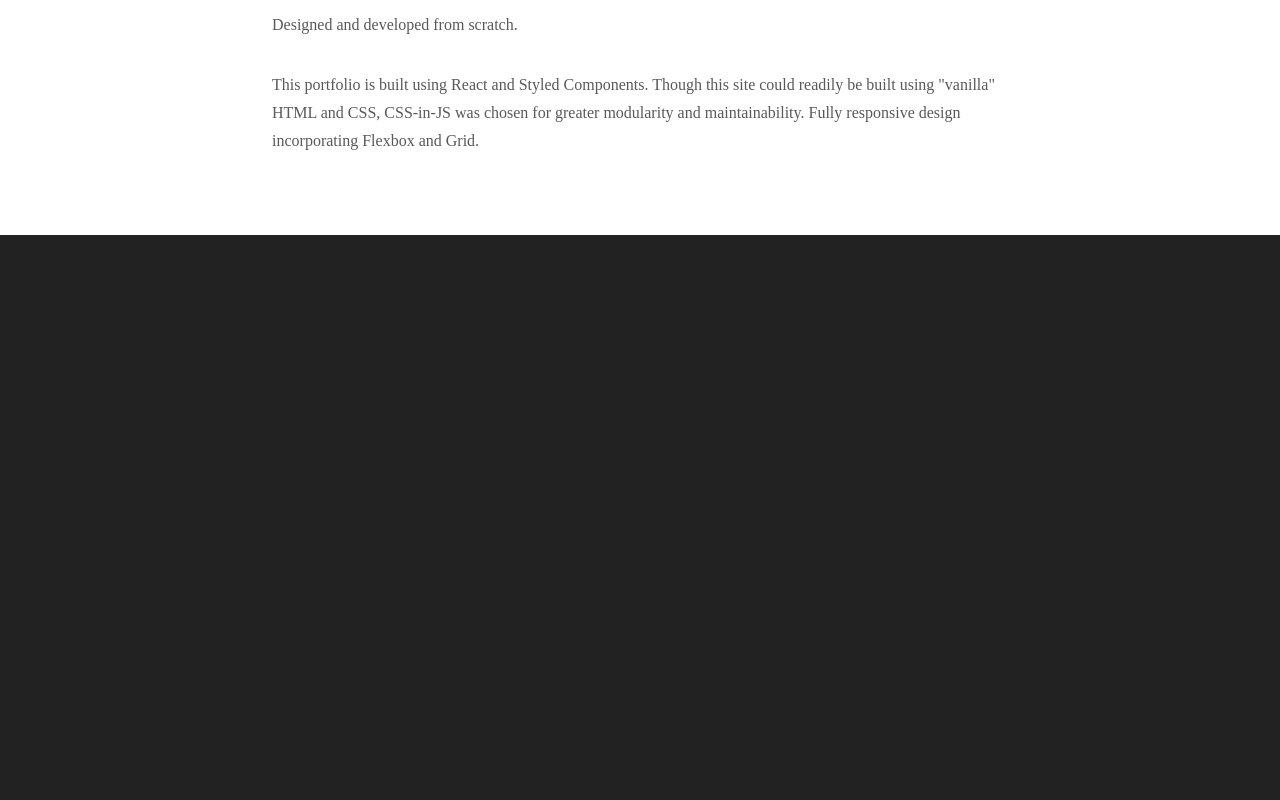
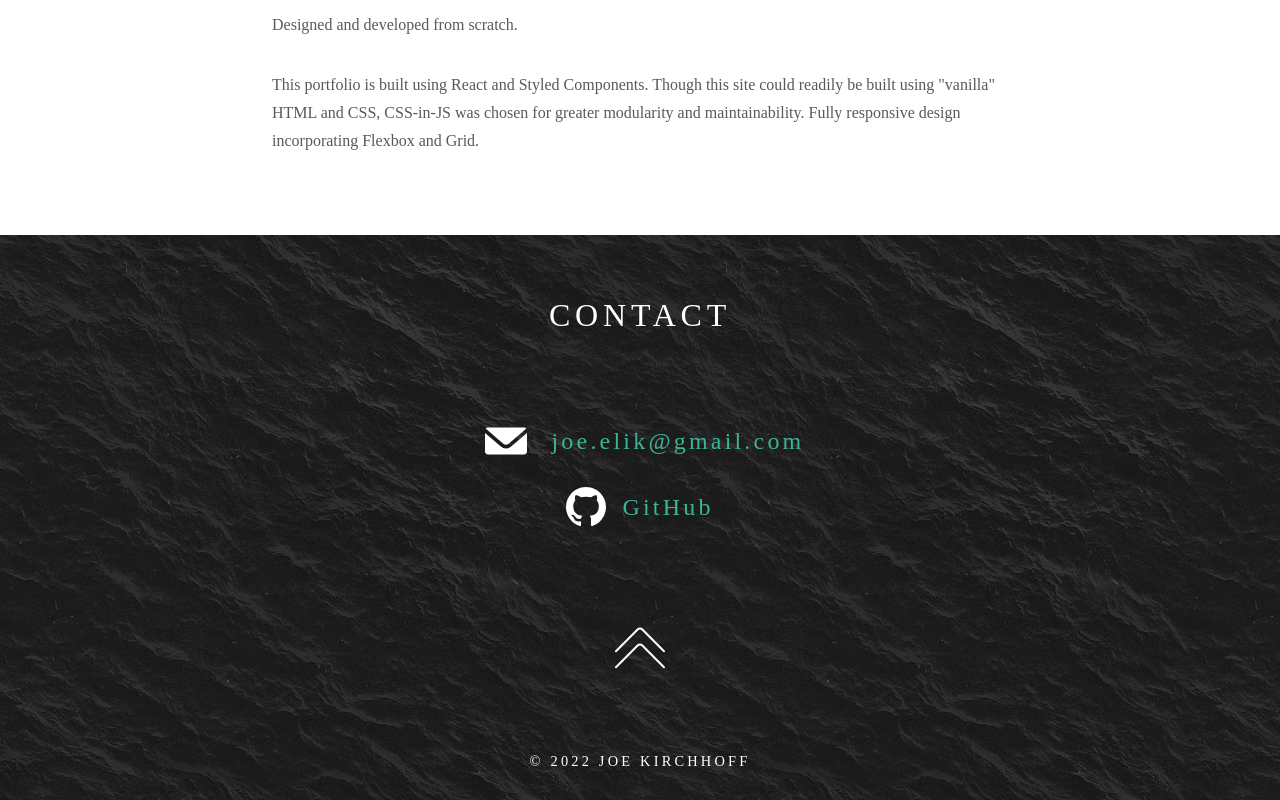
Before and after one commit to joekirchhoff/portfolio-2022, a React (Create React App) app: page / in a window 1280 px wide. Shown: the part 3063-3863 px from the top of the page. Before the commit the page ends 3298 px from the top, so only its background shows below. Built offline with nearby package versions, Linux system fonts and the light colour scheme.

Commit message:
add Contact section; add aria-labels to scroll buttons

```diff
--- a/src/App.js
+++ b/src/App.js
@@ -8,6 +8,7 @@ import Intro from "./components/Intro";
 import About from "./components/About";
 import Skills from "./components/Skills";
 import Work from "./components/Work";
+import Contact from "./components/Contact";
 
 function App() {
   return (
@@ -18,6 +19,7 @@ function App() {
       <About />
       <Skills/>
       <Work />
+      <Contact />
     </ThemeProvider>
   );
 }
--- /dev/null
+++ b/src/components/Contact.js
@@ -0,0 +1,123 @@
+import styled from "styled-components";
+import BGTile from '../images/dark-wave-bg.jpg';
+
+const StyledSection = styled.section`
+  background: url(${BGTile});
+  display: flex;
+  flex-flow: column nowrap;
+  justify-content: space-apart;
+  align-items: center;
+`
+
+const StyledHeader = styled.header`
+  color: white;
+  padding: 4rem 0 2rem 0;
+  font-size: 2rem;
+  font-weight: 400;
+  letter-spacing: .3rem;
+  text-align: center;
+`
+
+const ContactList = styled.ul`
+  padding: 2rem;
+  list-style: none;
+  margin: auto;
+`
+
+const ContactLink = styled.a`
+  width: fit-content;
+  margin: 1rem auto;
+  font-size: 1.5rem;
+  text-decoration: none;
+  color: #3cb496;
+  display: flex;
+  flex-flow: row nowrap;
+  align-items: center;
+  justify-content: center;
+  letter-spacing: .2rem;
+  span {
+    padding-left: 1rem;
+  }
+`
+
+const ScrollBtn = styled.a`
+  background: transparent;
+  border: none;
+  cursor: pointer;
+  margin: 2rem 0;
+`
+
+const StyledFooter = styled.footer`
+  padding: 2rem;
+  letter-spacing: .2rem;
+  text-align: center;
+  color: white;
+  font-size: .9rem;
+`
+
+const Contact = () => {
+
+  return (
+    <StyledSection id="contact">
+      <StyledHeader>
+        <h1>CONTACT</h1>
+      </StyledHeader>
+      <ContactList>
+        <li>
+          <ContactLink href="mailto:joe.elik@gmail.com">
+            {/* Email Icon SVG */}
+            <svg width="60" height="60" viewBox="0 0 80 80" fill="none" xmlns="http://www.w3.org/2000/svg">
+              <path
+                d="M16 22C14.6804 22 13.51 22.639 12.7815 23.6244C13.0832 23.7236 13.3709 23.8822 13.6271 24.1017L36.4207 43.6392C38.4804 45.4046 41.5197 45.4046 43.5794 43.6392L66.3731 24.1017C66.6292 23.8822 66.9169 23.7236 67.2185 23.6245C66.49 22.639 65.3196 22 64 22H16Z"
+                fill="#ffffff"
+              />
+              <path
+                d="M68 29.2926L46.8334 47.4354C42.9012 50.8059 37.0989 50.8059 33.1668 47.4354L12 29.2925V54C12 56.2091 13.7909 58 16 58H64C66.2091 58 68 56.2091 68 54V29.2926Z"
+                fill="#ffffff"
+              />
+            </svg>
+            <span>joe.elik@gmail.com</span>
+          </ContactLink>
+        </li>
+        <li>
+          <ContactLink href="https://github.com/joekirchhoff">
+            {/* GitHub Icon SVG */}
+            <svg width="40" height="40" viewBox="0 0 1024 1024" fill="none" xmlns="http://www.w3.org/2000/svg">
+              <path
+                fillRule="evenodd"
+                clipRule="evenodd"
+                d="M8 0C3.58 0 0 3.58 0 8C0 11.54 2.29 14.53 5.47 15.59C5.87 15.66 6.02 15.42 6.02 15.21C6.02 15.02 6.01 14.39 6.01 13.72C4 14.09 3.48 13.23 3.32 12.78C3.23 12.55 2.84 11.84 2.5 11.65C2.22 11.5 1.82 11.13 2.49 11.12C3.12 11.11 3.57 11.7 3.72 11.94C4.44 13.15 5.59 12.81 6.05 12.6C6.12 12.08 6.33 11.73 6.56 11.53C4.78 11.33 2.92 10.64 2.92 7.58C2.92 6.71 3.23 5.99 3.74 5.43C3.66 5.23 3.38 4.41 3.82 3.31C3.82 3.31 4.49 3.1 6.02 4.13C6.66 3.95 7.34 3.86 8.02 3.86C8.7 3.86 9.38 3.95 10.02 4.13C11.55 3.09 12.22 3.31 12.22 3.31C12.66 4.41 12.38 5.23 12.3 5.43C12.81 5.99 13.12 6.7 13.12 7.58C13.12 10.65 11.25 11.33 9.47 11.53C9.76 11.78 10.01 12.26 10.01 13.01C10.01 14.08 10 14.94 10 15.21C10 15.42 10.15 15.67 10.55 15.59C13.71 14.53 16 11.53 16 8C16 3.58 12.42 0 8 0Z"
+                transform="scale(64)"
+                fill="#ffffff"
+              />
+            </svg>
+            <span>GitHub</span>
+          </ContactLink>
+        </li>
+      </ContactList>
+      <ScrollBtn href="#top" aria-label="scroll to top">
+        <svg width="80" height="80" viewBox="0 0 80 80" fill="none" xmlns="http://www.w3.org/2000/svg">
+          <path
+            d="M15.9629 44.1831L37.8416 22.3045C39.0131 21.1329 40.9126 21.1329 42.0842 22.3045L63.9629 44.1831"
+            stroke="#ffffff"
+            strokeWidth="2"
+            strokeLinecap="round"
+            strokeLinejoin="round"
+          />
+          <path
+            d="M15.9629 60.1831L37.8416 38.3045C39.0131 37.1329 40.9126 37.1329 42.0842 38.3045L63.9629 60.1831"
+            stroke="#ffffff"
+            strokeWidth="2"
+            strokeLinecap="round"
+            strokeLinejoin="round"
+          />
+        </svg>
+      </ScrollBtn>
+      <StyledFooter>
+        <span>© 2022 JOE KIRCHHOFF</span>
+      </StyledFooter>
+    </StyledSection>
+  )
+}
+
+export default Contact
--- a/src/components/Intro.js
+++ b/src/components/Intro.js
@@ -138,7 +138,7 @@ const Intro = () => {
           </NavList>
         </StyledNav>
       </FlexWrapper>
-      <ScrollBtn href='#about'>
+      <ScrollBtn href='#about' aria-label="scroll to about section">
         <svg width="80" height="80" viewBox="0 0 80 80" fill="none" transform='rotate(180)' xmlns="http://www.w3.org/2000/svg">
           <path
             d="M15.9629 44.1831L37.8416 22.3045C39.0131 21.1329 40.9126 21.1329 42.0842 22.3045L63.9629 44.1831"
```
